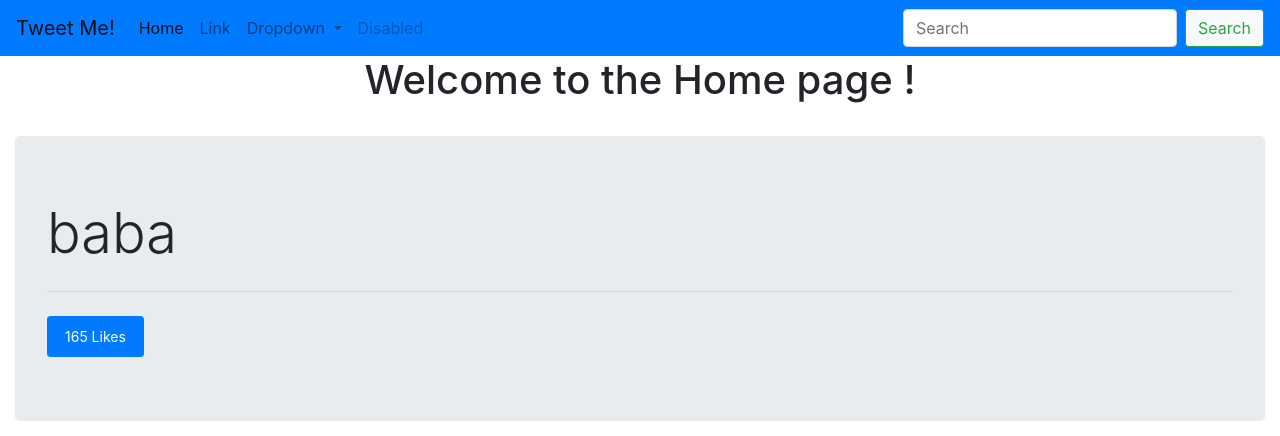
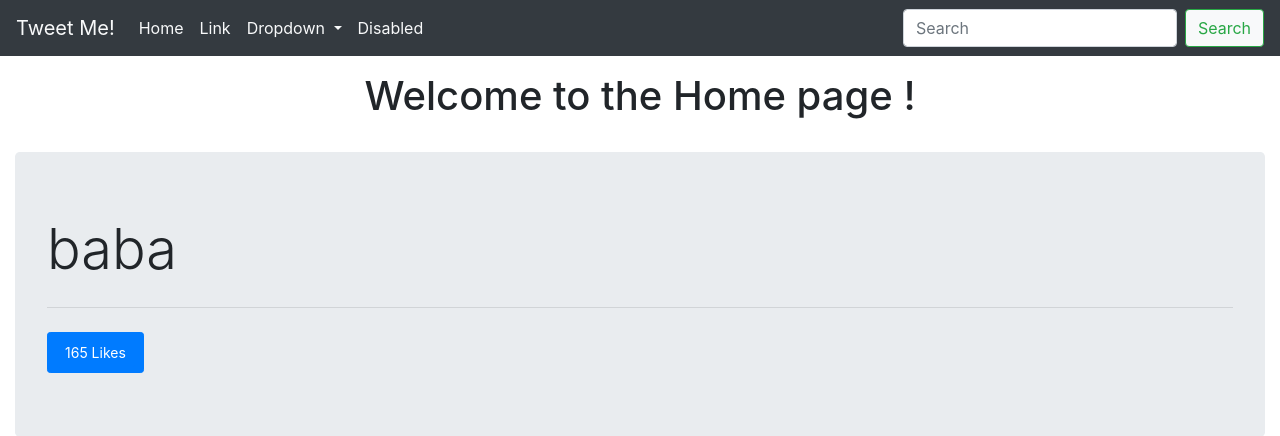
Before and after one commit to ajaynair1998/working, a Django app: page /home in a window 1280 px wide. Shown: the top 436 px of the page. Run offline with Django 3.2, Linux system fonts and the light colour scheme; data comes from the database, SQL or seed files in the repository; some libraries are stand-ins or nearby versions.

Commit message:
added some bootstrap again

```diff
--- a/templates/components/navbar.html
+++ b/templates/components/navbar.html
@@ -1,5 +1,5 @@
-<nav class="navbar navbar-expand-lg navbar-light bg-primary">
-    <a class="navbar-brand" href="/">Tweet Me!</a>
+<nav class="navbar navbar-expand-lg navbar-light bg-dark mb-3 ">
+    <a class="navbar-brand text-light " href="/">Tweet Me!</a>
     <button class="navbar-toggler" type="button" data-toggle="collapse" data-target="#navbarSupportedContent"
         aria-controls="navbarSupportedContent" aria-expanded="false" aria-label="Toggle navigation">
         <span class="navbar-toggler-icon"></span>
@@ -8,13 +8,13 @@
     <div class="collapse navbar-collapse" id="navbarSupportedContent">
         <ul class="navbar-nav mr-auto">
             <li class="nav-item active">
-                <a class="nav-link" href="#">Home <span class="sr-only">(current)</span></a>
+                <a class="nav-link text-light" href="#">Home <span class="sr-only">(current)</span></a>
             </li>
             <li class="nav-item">
-                <a class="nav-link" href="#">Link</a>
+                <a class="nav-link text-light" href="#">Link</a>
             </li>
             <li class="nav-item dropdown">
-                <a class="nav-link dropdown-toggle" href="#" id="navbarDropdown" role="button" data-toggle="dropdown"
+                <a class="nav-link dropdown-toggle text-light" href="#" id="navbarDropdown" role="button" data-toggle="dropdown"
                     aria-haspopup="true" aria-expanded="false">
                     Dropdown
                 </a>
@@ -26,7 +26,7 @@
                 </div>
             </li>
             <li class="nav-item">
-                <a class="nav-link disabled" href="#" tabindex="-1" aria-disabled="true">Disabled</a>
+                <a class="nav-link disabled text-light" href="#" tabindex="-1" aria-disabled="true">Disabled</a>
             </li>
         </ul>
         <form class="form-inline my-2 my-lg-0">
```
